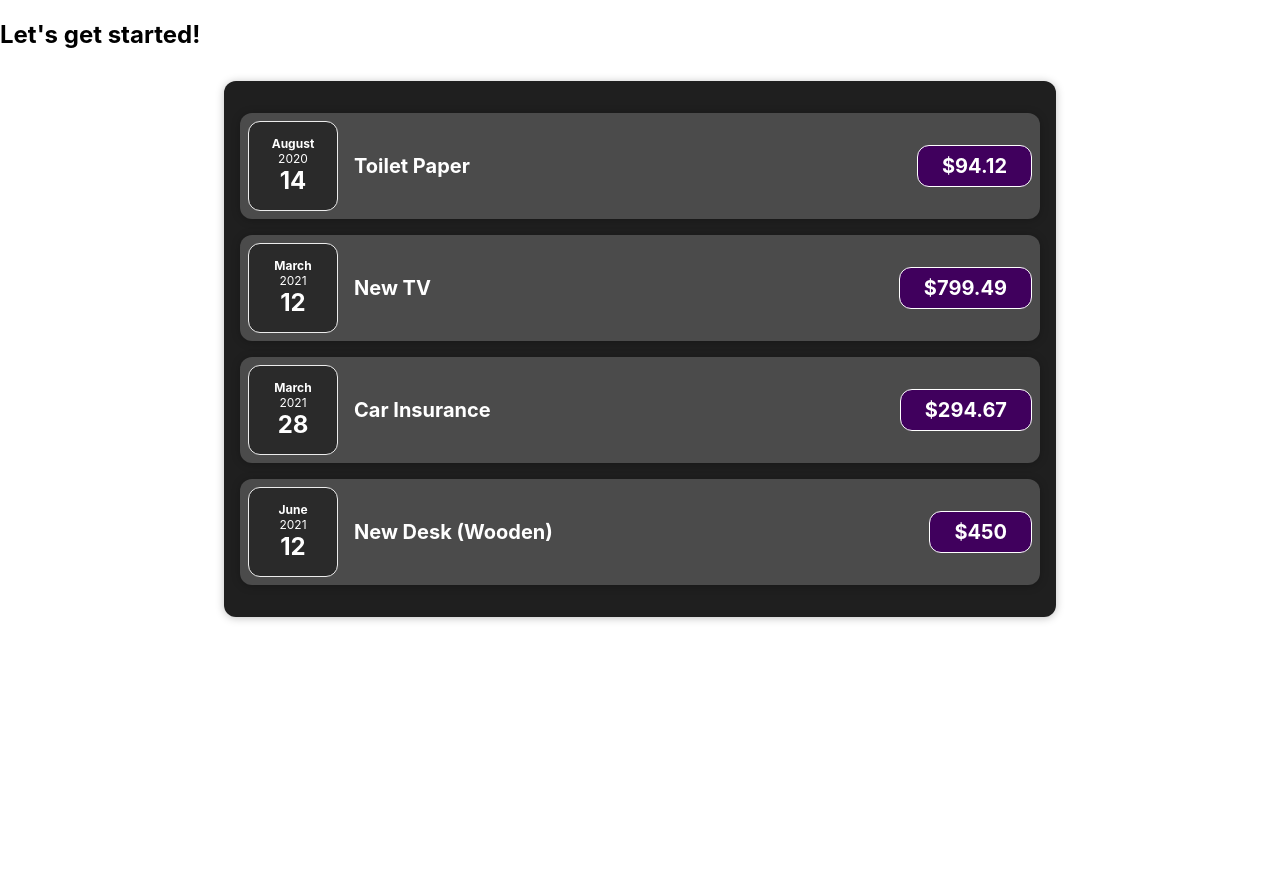
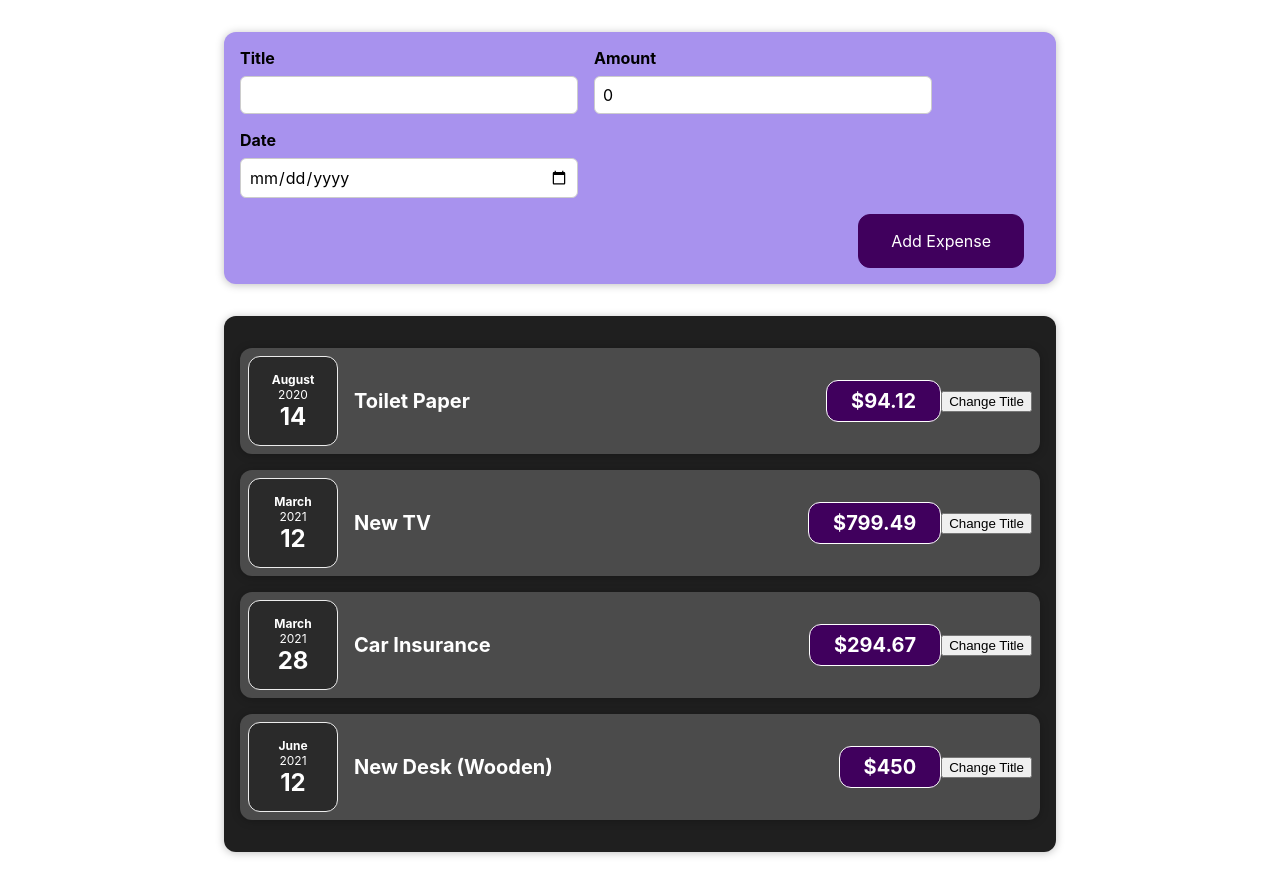
Before and after one commit to jmucak/react-app-expenses, a React (Create React App) app: page / in a window 1280 px wide. Before the commit the page ends 800 px from the top, so only its background shows below. Built offline with nearby package versions, Linux system fonts and the light colour scheme.

Commit message:
add new expense component

```diff
--- a/src/App.js
+++ b/src/App.js
@@ -1,5 +1,6 @@
 import './App.css';
 import {Expenses} from "./components/expenses/Expenses";
+import {NewExpense} from "./components/newExpense/NewExpense";
 
 function App() {
     const expenses = [
@@ -24,9 +25,13 @@
         },
     ];
 
+    const addExpenseHandler = expense => {
+        console.log(expense);
+    }
+
     return (
         <div>
-            <h2>Let's get started!</h2>
+            <NewExpense onAddExpense={addExpenseHandler}/>
             <Expenses items={expenses}/>
         </div>
     );
--- a/src/components/expenses/ExpenseItem.js
+++ b/src/components/expenses/ExpenseItem.js
@@ -1,15 +1,23 @@
 import {Card} from "../common/Card";
 import {ExpenseDate} from "./ExpenseDate";
+import {useState} from "react";
 import "./ExpenseItem.css";
 
 export const ExpenseItem = (props) => {
+    const [title, setTitle] = useState(props.title);
+
+    const clickHandler = () => {
+        setTitle('Updated');
+    }
+
     return (
         <Card className="expense-item">
             <ExpenseDate date={props.date}/>
             <div className='expense-item__description'>
-                <h2>{props.title}</h2>
+                <h2>{title}</h2>
                 <div className='expense-item__price'>${props.amount}</div>
             </div>
+            <button onClick={clickHandler}>Change Title</button>
         </Card>
     );
 }
--- /dev/null
+++ b/src/components/newExpense/ExpenseForm.css
@@ -0,0 +1,26 @@
+.new-expense__controls {
+    display: flex;
+    flex-wrap: wrap;
+    gap: 1rem;
+    margin-bottom: 1rem;
+    text-align: left;
+}
+
+.new-expense__control label {
+    font-weight: bold;
+    margin-bottom: 0.5rem;
+    display: block;
+}
+
+.new-expense__control input {
+    font: inherit;
+    padding: 0.5rem;
+    border-radius: 6px;
+    border: 1px solid #ccc;
+    width: 20rem;
+    max-width: 100%;
+}
+
+.new-expense__actions {
+    text-align: right;
+}
--- /dev/null
+++ b/src/components/newExpense/ExpenseForm.js
@@ -0,0 +1,107 @@
+import './ExpenseForm.css';
+import {useState} from "react";
+
+export const ExpenseForm = (props) => {
+    const [enteredTitle, setEnteredTitle] = useState('');
+    const [enteredAmount, setEnteredAmount] = useState(0);
+    const [enteredDate, setEnteredDate] = useState('');
+
+    // const [userInput, setUserInput] = useState({
+    //     enteredTitle: '',
+    //     enteredAmount: 0,
+    //     enteredDate: '',
+    // })
+
+    const titleChangeHandler = (event) => {
+        setEnteredTitle(event.target.value);
+
+        // setUserInput((prevState) => {
+        //     // console.log(prevState);
+        //
+        //     return {
+        //         ...prevState,
+        //         enteredTitle: event.target.value,
+        //     }
+        // })
+    }
+
+    const amountChangeHandler = (event) => {
+        setEnteredAmount(event.target.value);
+
+        // setUserInput((prevState) => {
+        //     // console.log(prevState);
+        //
+        //     return {
+        //         ...prevState,
+        //         enteredAmount: event.target.value,
+        //     }
+        // })
+    }
+
+    const dateChangeHandler = (event) => {
+        setEnteredDate(event.target.value);
+
+        // setUserInput((prevState) => {
+        //     // console.log(prevState);
+        //
+        //     return {
+        //         ...prevState,
+        //         enteredDate: event.target.value,
+        //     }
+        // })
+    }
+
+    const submitHandler = (event) => {
+        event.preventDefault();
+
+        // const expenseData = {
+        //     title: userInput.enteredTitle,
+        //     amount: userInput.enteredAmount,
+        //     date: new Date(userInput.enteredDate),
+        // }
+
+        const expenseData = {
+            title: enteredTitle,
+            amount: enteredAmount,
+            date: new Date(enteredDate),
+        }
+
+        props.onSaveExpenseData(expenseData);
+
+        setEnteredTitle('');
+        setEnteredAmount(0);
+        setEnteredDate('');
+    }
+
+    return (
+        <form onSubmit={submitHandler}>
+            <div className='new-expense__controls'>
+                <div className='new-expense__control'>
+                    <label>Title</label>
+                    <input type='text' defaultValue={enteredTitle} onBlur={titleChangeHandler}/>
+                </div>
+                <div className='new-expense__control'>
+                    <label>Amount</label>
+                    <input
+                        type='number'
+                        min='0.01'
+                        step='0.01'
+                        value={enteredAmount}
+                        onChange={amountChangeHandler}/>
+                </div>
+                <div className='new-expense__control'>
+                    <label>Date</label>
+                    <input
+                        type='date'
+                        min='2019-01-01'
+                        max='2022-12-31'
+                        value={enteredDate}
+                        onChange={dateChangeHandler}/>
+                </div>
+            </div>
+            <div className='new-expense__actions'>
+                <button type='submit'>Add Expense</button>
+            </div>
+        </form>
+    );
+}
--- /dev/null
+++ b/src/components/newExpense/NewExpense.css
@@ -0,0 +1,38 @@
+.new-expense {
+    background-color: #a892ee;
+    padding: 1rem;
+    margin: 2rem auto;
+    width: 50rem;
+    max-width: 95%;
+    border-radius: 12px;
+    text-align: center;
+    box-shadow: 0 1px 8px rgba(0, 0, 0, 0.25);
+}
+
+.new-expense button {
+    font: inherit;
+    cursor: pointer;
+    padding: 1rem 2rem;
+    border: 1px solid #40005d;
+    background-color: #40005d;
+    color: white;
+    border-radius: 12px;
+    margin-right: 1rem;
+}
+
+.new-expense button:hover,
+.new-expense button:active {
+    background-color: #510674;
+    border-color: #510674;
+}
+
+.new-expense button.alternative {
+    color: #220131;
+    border-color: transparent;
+    background-color: transparent;
+}
+
+.new-expense button.alternative:hover,
+.new-expense button.alternative:active {
+    background-color: #ddb3f8;
+}
--- /dev/null
+++ b/src/components/newExpense/NewExpense.js
@@ -0,0 +1,19 @@
+import {ExpenseForm} from "./ExpenseForm";
+import './NewExpense.css';
+
+export const NewExpense = (props) => {
+    const saveExpenseDataHandler = (enteredExpenseData) => {
+        const expenseData = {
+            ...enteredExpenseData,
+            id: Math.random().toString(),
+        };
+
+        props.onAddExpense(expenseData);
+    }
+
+    return (
+        <div className="new-expense">
+            <ExpenseForm onSaveExpenseData={saveExpenseDataHandler}/>
+        </div>
+    );
+}
```
